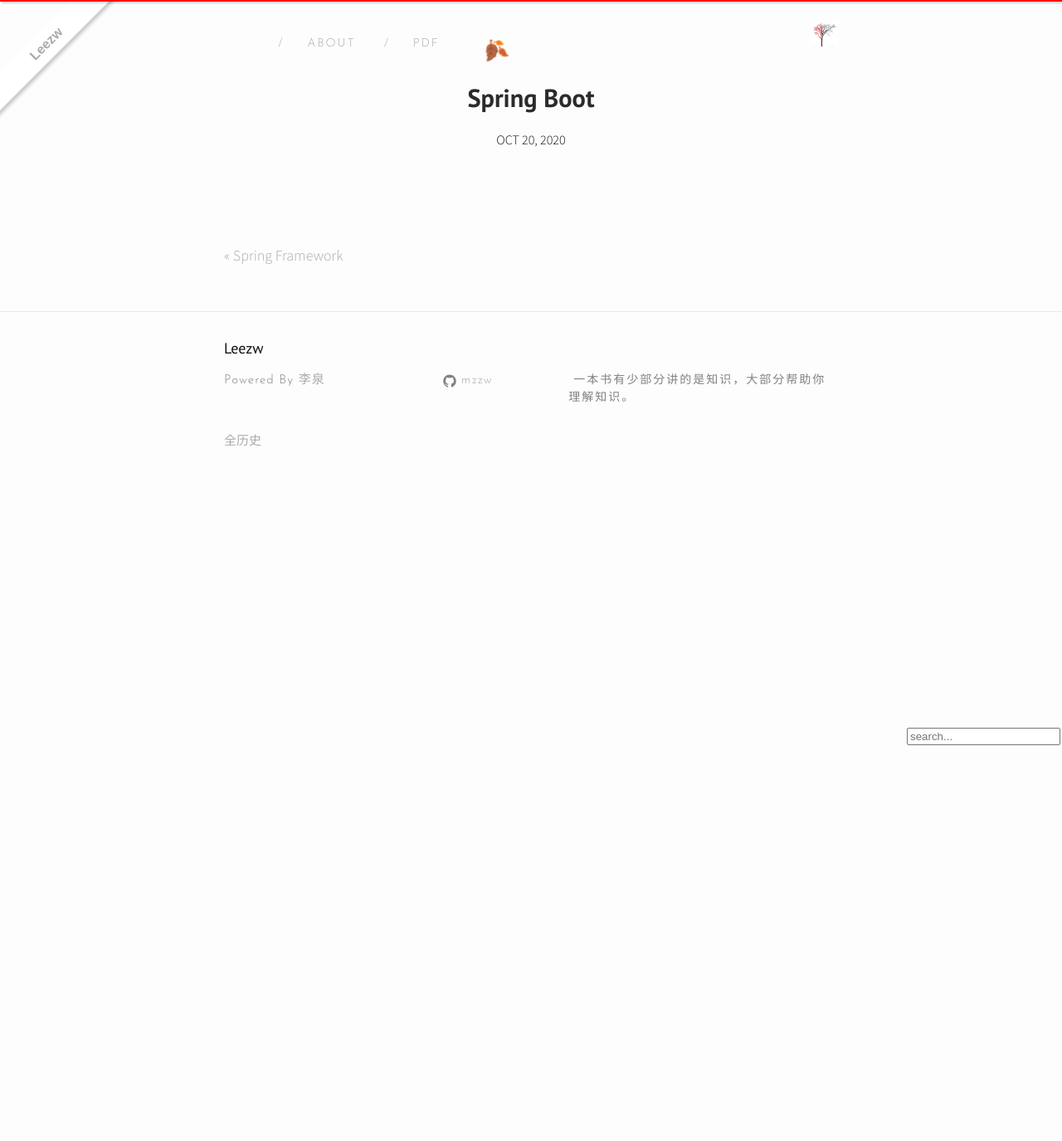
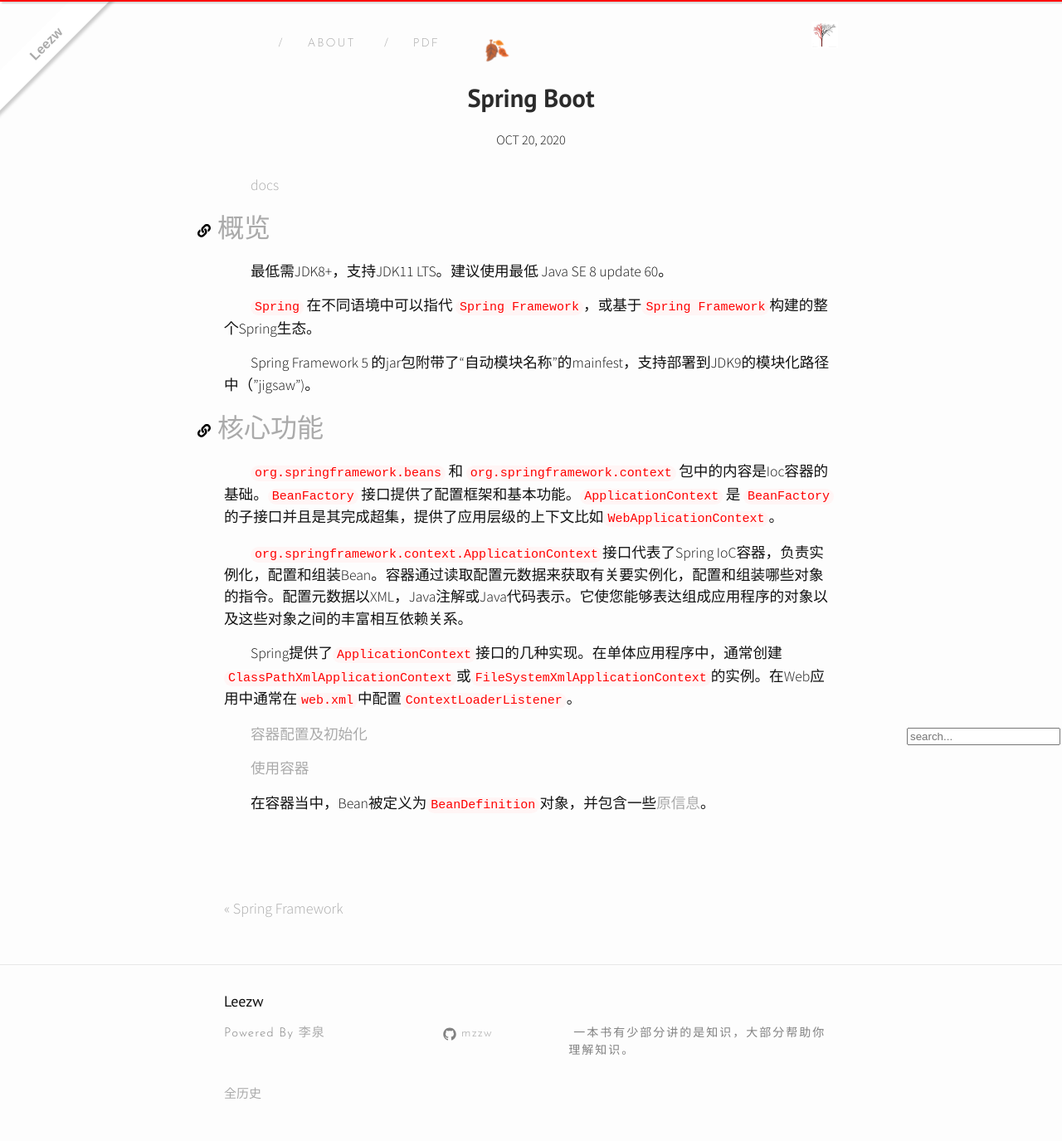
Before and after one commit to quantum-li/quantum-li.github.io, a Jekyll site: the page built from _article/2020-10-20-spring-framework.md, in a window 1280 px wide. Shown: the whole page at 83% size. Built offline with Jekyll 4.4.1, drawn with Linux system fonts in a browser that asks for light colours; nearby versions of some CDN libraries; comment, search, counter and statistics services are not loaded; before the commit the page ends 900 px from its top, so only the background shows below that.

Commit message:
2020-10-20 21:10:09

```diff
--- a/_article/2020-10-20-spring-framework.md
+++ b/_article/2020-10-20-spring-framework.md
@@ -6,3 +6,27 @@
 permalink: "/posts/spring-boot"
 excerpt: 使用SpringBoot来使服务更快的搭建并运行起来
 ---
+
+[docs](https://docs.spring.io/spring-framework/docs/5.2.9.RELEASE/spring-framework-reference/)
+
+# [概览](https://docs.spring.io/spring-framework/docs/5.2.9.RELEASE/spring-framework-reference/overview.html#overview)
+
+最低需JDK8+，支持JDK11 LTS。建议使用最低 Java SE 8 update 60。
+
+`Spring` 在不同语境中可以指代 `Spring Framework`，或基于`Spring Framework`构建的整个Spring生态。
+
+Spring Framework 5 的jar包附带了“自动模块名称”的mainfest，支持部署到JDK9的模块化路径中（"jigsaw")。
+
+# [核心功能](https://docs.spring.io/spring-framework/docs/5.2.9.RELEASE/spring-framework-reference/core.html#spring-core)
+
+`org.springframework.beans` 和 `org.springframework.context` 包中的内容是Ioc容器的基础。`BeanFactory` 接口提供了配置框架和基本功能。`ApplicationContext` 是 `BeanFactory`的子接口并且是其完成超集，提供了应用层级的上下文比如`WebApplicationContext`。
+
+`org.springframework.context.ApplicationContext`接口代表了Spring IoC容器，负责实例化，配置和组装Bean。容器通过读取配置元数据来获取有关要实例化，配置和组装哪些对象的指令。配置元数据以XML，Java注解或Java代码表示。它使您能够表达组成应用程序的对象以及这些对象之间的丰富相互依赖关系。
+
+Spring提供了`ApplicationContext`接口的几种实现。在单体应用程序中，通常创建`ClassPathXmlApplicationContext`或`FileSystemXmlApplicationContext`的实例。在Web应用中通常在`web.xml`中配置`ContextLoaderListener`。
+
+[容器配置及初始化](https://docs.spring.io/spring-framework/docs/5.2.9.RELEASE/spring-framework-reference/core.html#beans-factory-instantiation)
+
+[使用容器](https://docs.spring.io/spring-framework/docs/5.2.9.RELEASE/spring-framework-reference/core.html#beans-factory-client)
+
+在容器当中，Bean被定义为`BeanDefinition`对象，并包含一些[原信息](https://docs.spring.io/spring-framework/docs/5.2.9.RELEASE/spring-framework-reference/core.html#beans-definition)。
```
